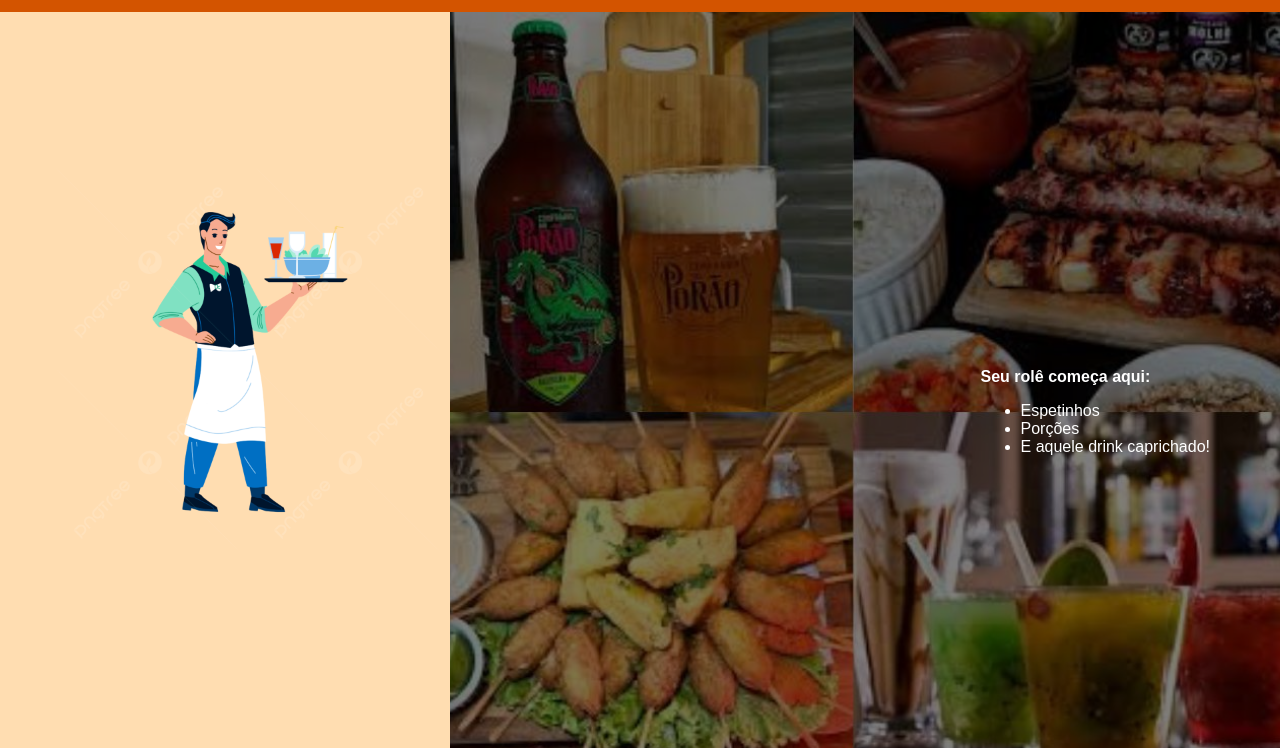
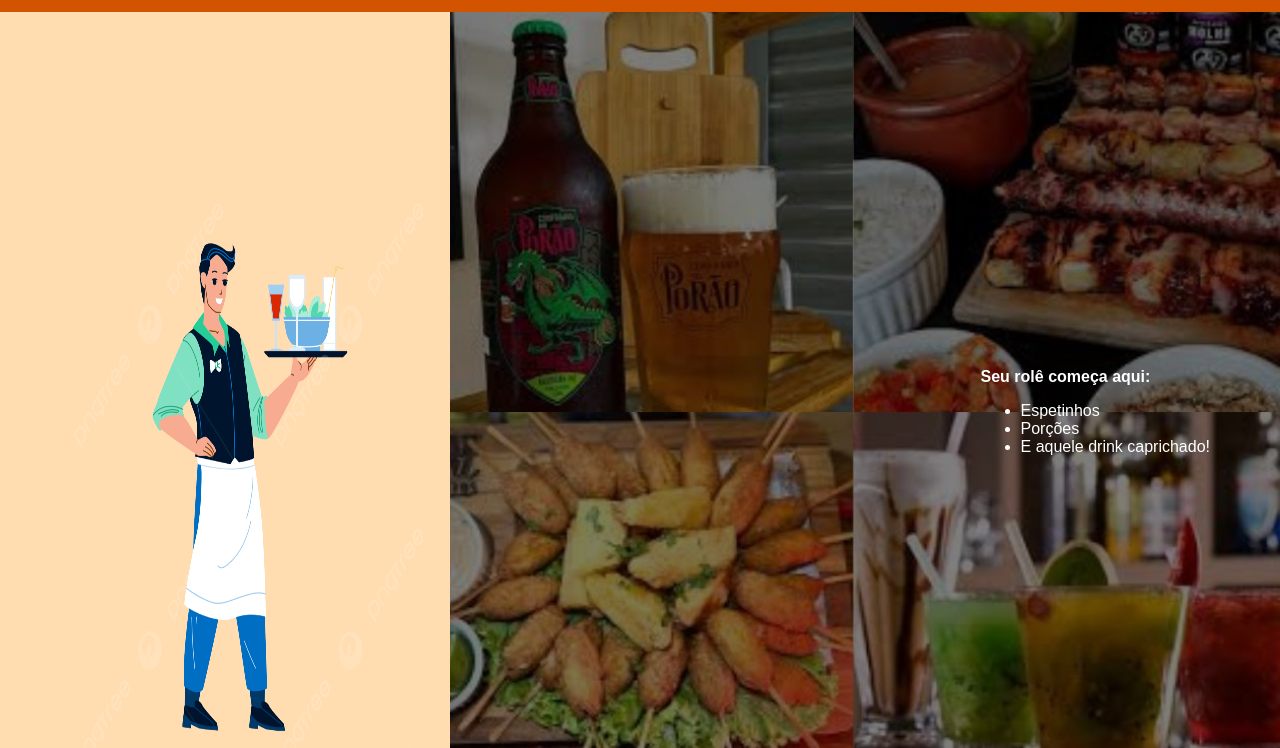
Before and after one commit to Karenfernandes20/cardapio, a plain HTML site: page index.html in a window 1280 px wide. Shown: the part 52-800 px from the top of the page. Drawn offline with Linux system fonts and the light colour scheme; a web font is replaced by a local one.

Commit message:
Update index.html

```diff
--- a/index.html
+++ b/index.html
@@ -29,9 +29,7 @@
 
 
 <section class="start">
-  <div class="img">
   <img src="assets/garcon.png" id="img-garcon">
-  </div>
   <div class="text">
     <div class="overlay"></div>
   <div class="conteudo-text">
```
